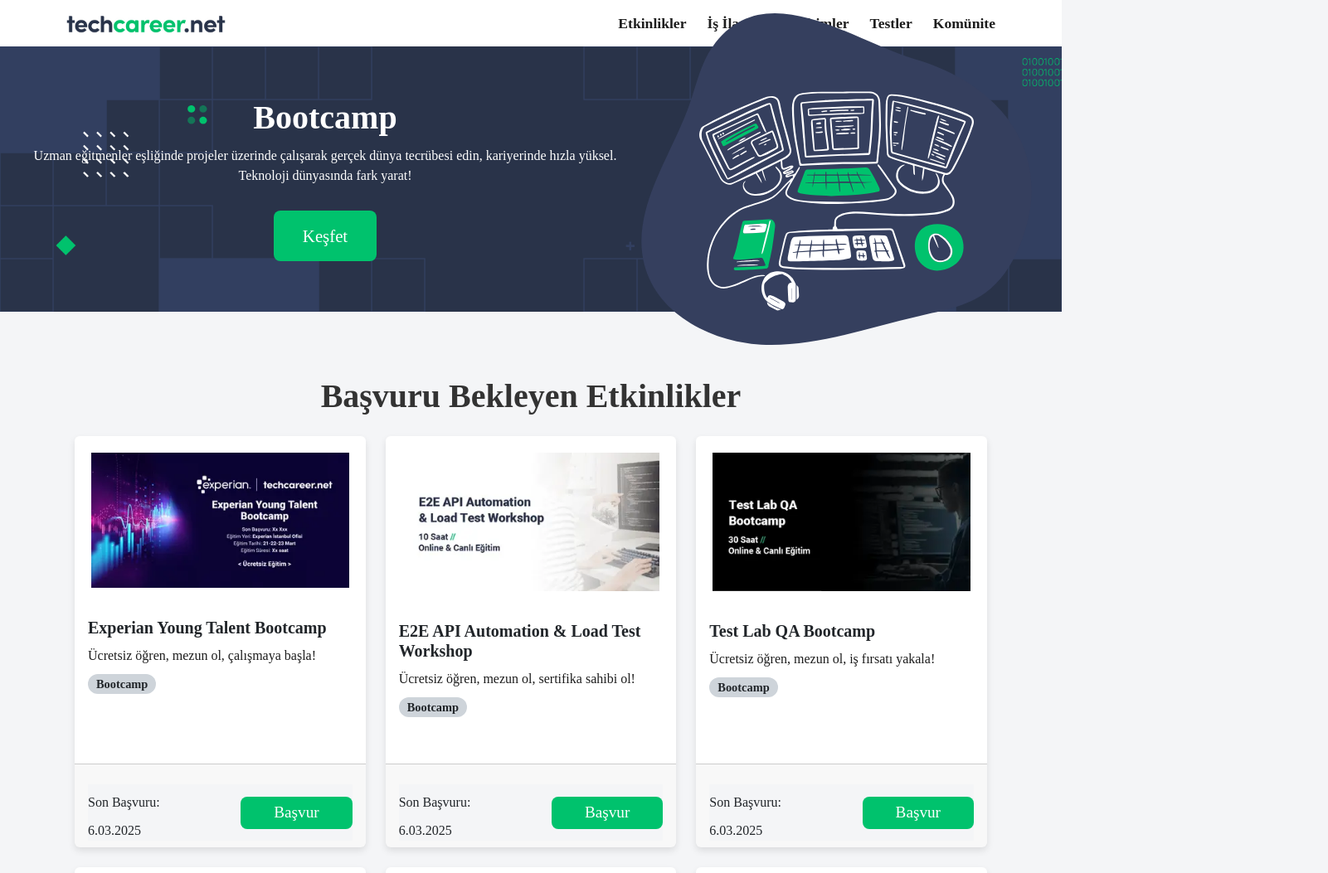
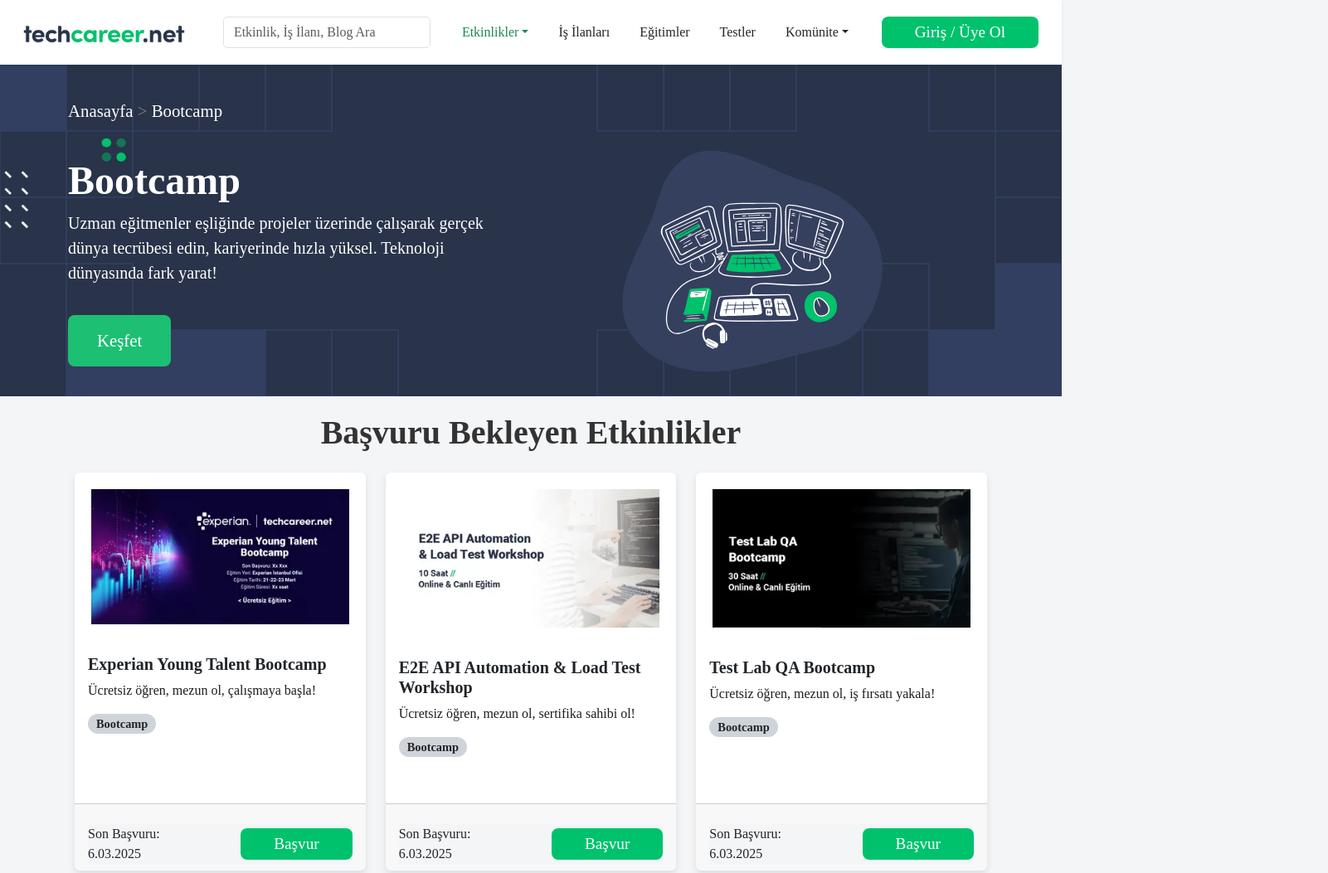
Before and after one commit to TeomanHasgoren/Techcareer.net-clone, a plain HTML site: page bootcamp.html in a window 1280 px wide. Shown: the top 1053 px of the page at 83% size, 1601 px wide, since content can reach past the window. Drawn offline with nearby package versions, Linux system fonts and the light colour scheme.

Commit message:
Header düzenlendi, Hero kısmındaki hatalar düzenlendi, Header.css dosyası eklendi, Style.css düzenlendi gereksiz olan style'lar çıkartıldı, karışıklıkları düzenlemek için eksik tag'ler girildi bootstrap eklendi.

```diff
--- a/bootcamp.html
+++ b/bootcamp.html
@@ -14,6 +14,7 @@
     <link rel="stylesheet" href="https://cdnjs.cloudflare.com/ajax/libs/OwlCarousel2/2.3.4/assets/owl.theme.default.min.css">
     <link rel="stylesheet" href="css/style.css">
     <link rel="stylesheet" href="css/footer.css">
+    <link rel="stylesheet" href="css/header.css">
 
     <style>
         *{
@@ -23,33 +24,78 @@
 </head>
 <body>
     <header>
-        <nav>
-            <div><img src="img/logo.jpg" alt="" class="logo"></div>
-            <ul>
-                <li><a href="#">Etkinlikler</a></li>
-                <li><a href="#">İş İlanları</a></li>
-                <li><a href="#">Eğitimler</a></li>
-                <li><a href="#">Testler</a></li>
-                <li><a href="#">Komünite</a></li>
-            </ul>
+        <nav class="navbar navbar-expand-lg navbar-light bg-white shadow-sm p-3">
+            <div class="container">
+                <a class="navbar-brand" href="#"><img src="img/logo.jpg" alt=""></a>
+
+                <button class="navbar-toggler" type="button" data-bs-toggle="collapse" data-bs-target="#navbarNav">
+                    <span class="navbar-toggler-icon"></span>
+                </button>
+
+                <form class="d-flex">
+                    <input class="form-control search-box" type="search" placeholder="Etkinlik, İş İlanı, Blog Ara" aria-label="Search">
+                </form>
+
+                <div class="collapse navbar-collapse" id="navbarNav">
+                    <ul class="navbar-nav d-flex align-items-center">
+                        <li class="nav-item dropdown">
+                            <a class="nav-link dropdown-toggle text-success" href="#" id="etkinliklerDropdown" role="button">Etkinlikler</a>
+                            <div class="dropdown-menu">
+                                <a class="dropdown-item" href="#">Bootcamp</a>
+                                <a class="dropdown-item" href="#">Hackathon</a>
+                                <a class="dropdown-item" href="#">Hiring Challenge</a>
+                                <a class="dropdown-item" href="#">Tüm Etkinlikler</a>
+                            </div>
+                        </li>
+                        <li class="nav-item">
+                            <a class="nav-link text-dark" href="#">İş İlanları</a>
+                            <div class="job-info">Yeni işinle sen de hayalindeki kariyere kavuşabilirsin! Senin için topladığımız iş fırsatlarını şimdi incele!</div>
+                        </li>
+                        <li class="nav-item">
+                            <a class="nav-link text-dark" href="#">Eğitimler</a>
+                        </li>
+                        <li class="nav-item">
+                            <a class="nav-link text-dark" href="#">Testler</a>
+                        </li>
+                        <li class="nav-item dropdown">
+                            <a class="nav-link dropdown-toggle text-dark" href="#" id="komuniteDropdown" role="button">Komünite</a>
+                            <div class="dropdown-menu">
+                                <a class="dropdown-item" href="#">Komüniteye Katıl</a>
+                                <a class="dropdown-item" href="#">Blog</a>
+                                <a class="dropdown-item" href="#">Podcast</a>
+                            </div>
+                        </li>
+                    </ul>
+                </div>
+                <a href="#" class="btn btn-success">Giriş / Üye Ol</a>
+            </div>
         </nav>
     </header>
     <main>
-        <section class="hero">
+        <section class="hero position-relative text-white">
             <img src="img/Bootcamp_background.png" alt="Background" class="background-img">
-            <div class="overlay-content">
-                <div class="text-content">
-                    <h1>Bootcamp</h1>
-                    <p>Uzman eğitmenler eşliğinde projeler üzerinde çalışarak gerçek dünya tecrübesi edin, kariyerinde hızla yüksel. Teknoloji dünyasında fark yarat!</p>
-                    <button>Keşfet</button>
-                </div>
-                <div class="image-content">
-                    <img src="img/icon-bootcamp.svg" alt="Bootcamp Icon">
+            <p class="link-content container"><a href="index.html">Anasayfa</a> > <a href="#">Bootcamp</a></p>
+            <div class="overlay-content container  d-flex align-items-center">
+
+                <div class="row w-100 align-items-center">
+                    <!-- Metin İçeriği -->
+                    <div class="col-lg-6 col-md-7 col-12">
+                        <h1 class="fw-bold">Bootcamp</h1>
+                        <p class="lead">
+                            Uzman eğitmenler eşliğinde projeler üzerinde çalışarak gerçek dünya tecrübesi edin,
+                            kariyerinde hızla yüksel. Teknoloji dünyasında fark yarat!
+                        </p>
+                        <button class="btn btn-success btn-lg">Keşfet</button>
+                    </div>
+                    <!-- Görsel İçeriği -->
+                    <div class="col-lg-6 col-md-5 col-12 text-center mt-4 mt-md-0">
+                        <img src="img/icon-bootcamp.svg" alt="Bootcamp Icon" class="img-fluid bootcamp-img">
+                    </div>
                 </div>
             </div>
         </section>
 
-        <section class="container my-5">
+        <section class="container event">
             <h1 class="text-center mb-4">Başvuru Bekleyen Etkinlikler</h1>
 
             <!-- Kartlar -->
--- /dev/null
+++ b/css/header.css
@@ -0,0 +1,56 @@
+header {
+    background: #ffffff;
+
+}
+
+.navbar {
+    justify-content: flex-start;
+    padding: 0;
+}
+header img {
+ height: 1.3rem;
+}
+header .navbar .container {
+    display: flex;
+    justify-content: space-between;
+    align-items: center;
+    gap: 30px;
+    max-width: 1250px;
+    width: 100%;
+}
+header .search-box {
+    width: 250px;
+    border-radius: 5px;
+}
+header .navbar-nav {
+    display: flex;
+    align-items: center;
+    gap: 20px;
+}
+header .navbar-brand {
+    font-size: 1.5rem;
+}
+header .btn-success {
+    white-space: nowrap;
+}
+header .dropdown-menu {
+    display: none;
+    position: absolute;
+    background-color: white;
+    box-shadow: 0px 4px 6px rgba(0, 0, 0, 0.1);
+    padding: 10px;
+}
+header .nav-item.dropdown:hover .dropdown-menu {
+    display: block;
+}
+header .job-info {
+    display: none;
+    background: black;
+    color: white;
+    padding: 10px;
+    position: absolute;
+    width: 300px;
+}
+header .nav-item:hover .job-info {
+    display: block;
+}
--- a/css/style.css
+++ b/css/style.css
@@ -74,73 +74,71 @@ h1 {
 .btn-success:hover {
     background-color: #00C26C;
 }
-header {
-    background: #ffffff;
-    color: #1d1d1d;
-    padding: 15px 80px;
-    display: flex;
-    justify-content: space-between;
-    align-items: center;
-    box-shadow: 0px 4px 6px rgba(0, 0, 0, 0.1);
+
+
+.hero {
+    width: 100%;
+    height: 50vh;
 }
-nav {
-    display: flex;
-    align-items: center;
+
+.hero .background-img {
     width: 100%;
-    justify-content: space-between;
+    height: 50vh;
+    object-fit: cover;
+    position: absolute;
+    top: 0;
+    left: 0;
+    z-index: -1;
 }
-.logo {
-    width: 12rem;
+
+@media (max-width: 768px) {
+    .hero {
+        height: auto;
+
     }
-nav ul {
-    list-style: none;
-    display: flex;
-    gap: 25px;
-    padding: 0;
-    margin: 0;
+    .hero .btn {
+        display: none;
     }
-nav ul li a {
-    color: #1d1d1d;
-    text-decoration: none;
-    font-size: 1.1rem;
-    font-weight: bold;
+
+    .bootcamp-img {
+        display: none;
     }
-.hero {
+    .background-img {
+        height: 35vh !important;
+        width: 100%;
+    }
+}
+
+.hero .overlay-content {
     position: relative;
 }
 
-.background-img {
-    width: 100%;
-    height: fit-content;
-    display: block; /* Görselin altındaki boşluğu engellemek için */
+.hero .link-content {
+    color: gray;
+    text-decoration: none;
+    padding-top: 40px;
+    font-size: 1.3rem;
+    margin-top: 0;
 }
 
-.overlay-content {
-    position: absolute;
-    top: 0;
-    left: 0;
-    width: 100%;
-    height: 100%; /* Resmin tüm yüksekliğini kapsayacak */
-    display: flex; /* Flexbox ile yerleşim */
-
-    align-items: center; /* Dikeyde ortalamak için */
-    padding: 0 20px; /* İçeriği kenarlara yakınlaştır */
-    color: white; /* Yazı rengi beyaz */
-    z-index: 1; /* İçeriğin resmin üstünde görünmesi için */
+.hero .link-content a {
+    color: white;
+    text-decoration: none;
+    margin-top: 0px;
 }
 
-.text-content {
-    width: 60%; /* Sol alandaki metin kısmının genişliği */
-    text-align: center;
+
+.hero h1 {
+    font-size: 3rem;
 }
 
-.image-content img {
-    width: 150%; /* Resmin genişliği */
-    height: auto;
+.hero .btn-success {
+    background-color: #1dbf73;
+    border: none;
 }
 
-h1, p, button {
-    margin: 10px 0;
+.hero .btn-success:hover {
+    background-color: #17a866;
 }
 .hero button {
     background: #00C26D;
@@ -153,15 +151,15 @@ h1, p, button {
     margin-top: 20px;
 }
 
-.event-card button {
-    background: #00C26D;
-    color: white;
-    border: none;
-    padding: 5px 40px;
-    font-size: 1.2rem;
-    cursor: pointer;
-    border-radius: 8px;
+
+
+/* Event Kısmı*/
+@media (max-width: 768px) {
+    .event {
+        margin-top: 7rem;
     }
+}
+/* ABOUT Kısmı*/
 .about {
     background: #fff;
     padding: 80px 60px;
```
Lines whose indentation alone changed are shown as unchanged.
